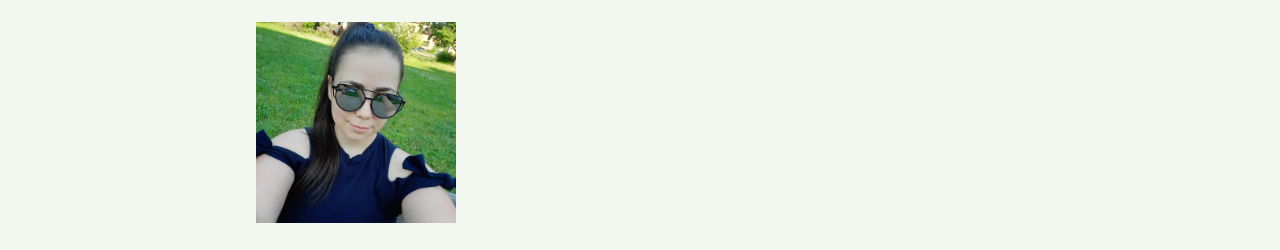
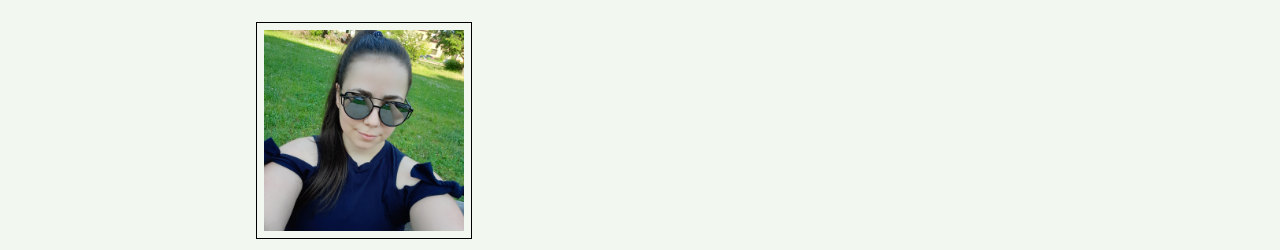
Before and after one commit to Klatnik/-ivotopis, a plain HTML site: page index.html in a window 1280 px wide. Shown: the part 538-788 px from the top of the page. Drawn offline with Linux system fonts and the light colour scheme.

Commit message:
Finální úpravy

```diff
--- a/style.css
+++ b/style.css
@@ -1,5 +1,6 @@
 body {
-    background-color: #4d9cde;
+    background-image: url(Foto/header.jpeg);
+    background-size: cover;
     font-size: 20px;
     line-height: 1.5;
     font-family: 'Montserrat', sans-serif;
@@ -29,7 +30,7 @@ h3 {
 }
 
 a {
-    font-style: bold;
+    font-style: normal;
 }
 
 table {
@@ -47,7 +48,10 @@ th, td {
 .foto-ja {
     width: 200px;
     float: left;
+    border: 1px solid black;
     margin: 0 40px 30px 0;
+    padding: 7px;
+
 }
 
 .education-icon {
@@ -151,7 +155,6 @@ section {
 }
 
 
-
 .paticka {
     background-color: black;
     text-align: center;
```
Also changed, not shown: Podklady/Barvy.txt.
